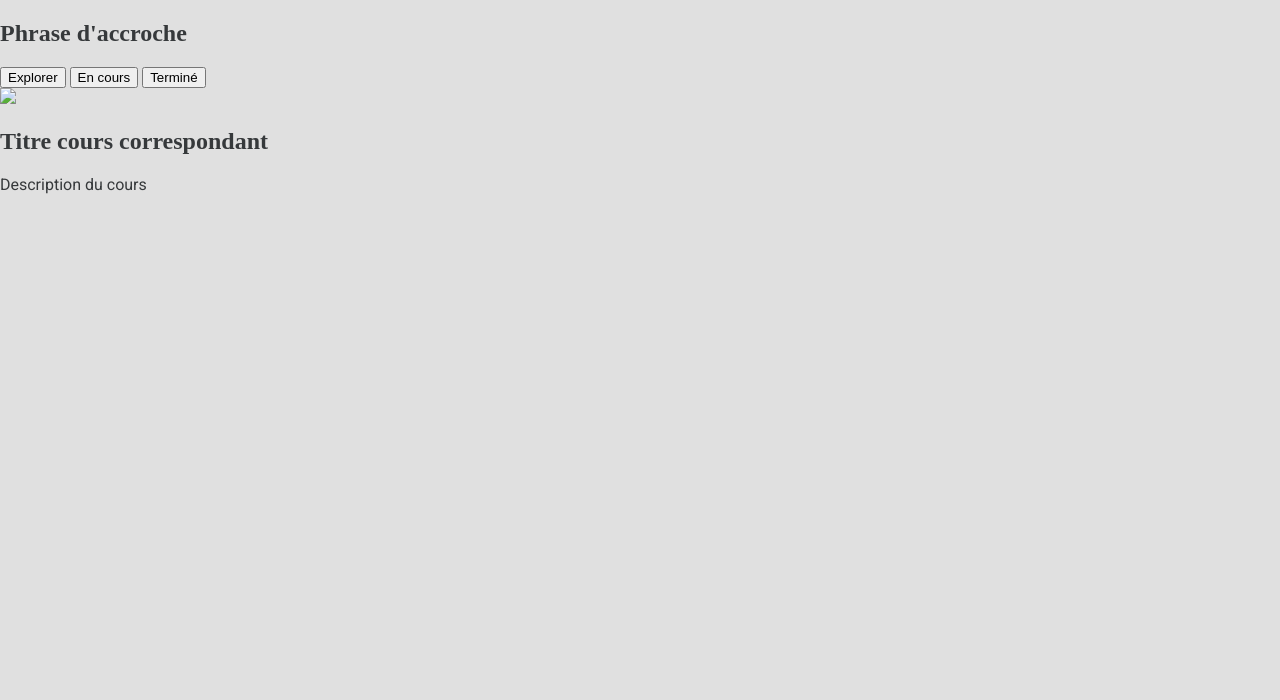
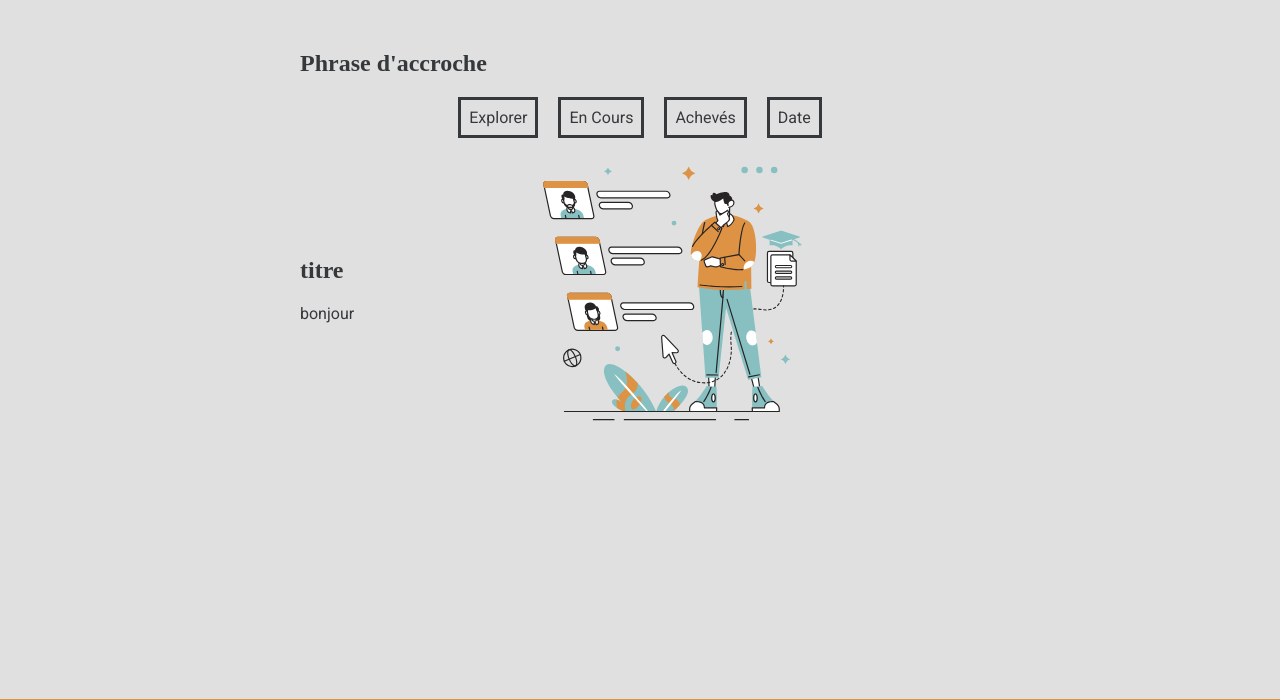
Before and after one commit to thomasbenas/DAW, a PHP site: page /cours in a window 1280 px wide. Shown: the part 57-757 px from the top of the page. Run offline with PHP 8.4, Linux system fonts and the light colour scheme; some libraries are stand-ins or nearby versions; some web fonts are replaced.

Commit message:
[add] vue index du cours (sans modèle)
Ajout de la vue du cours mais sans le modèle.

```diff
--- a/src/views/cours/index.php
+++ b/src/views/cours/index.php
@@ -1,22 +1,40 @@
-<div id="pageCours">
+<div class="container">
     <h1>Phrase d'accroche</h1>
 
-    <div class="listeOutilsCours">
-        <button class="outilsCours">Explorer</button>
-        <button class="outilsCours">En cours</button>
-        <button class="outilsCours">Terminé</button>
+    <div class="buttons">
+        <div class="button">
+            <div class="button-content">Explorer</div>
+        </div>
+        <div class="button">
+            <div class="button-content">En Cours</div>
+        </div>
+        <div class="button">
+            <div class="button-content">Achevés</div>
+        </div>
+        <div class="button">
+            <div class="button-content">Date</div>
+        </div>
     </div>
-    <div class="listeCours">
+    <div class="lists">
+        <div class="list">
+            <div class="list-text">
+                <h2>titre</h2>
+                <p>bonjour</p>
+            </div>
+            <img class="list-img" src="./assets/images/online-courses.svg" alt="">
+        </div>
+    </div>
+
+</div>
+
+
         <!--</*?php /** @var array $courses */
         foreach ($courses as $cours): ?> -->
-        <div class="cours">    <!-- <a href="cours/voir/</*?= $cours['slug'] ?>"></*?= $cours['id'] ?></a> -->
-        <img class="imageCours" src="https://via.placeholder.com/150">           <!-- <img src"</*?= cours['image-path]?>" > -->
-            <div class="descCours">
-                <h2>Titre cours correspondant</h2>  <!--<h2></*?= $cours['slug'] ?></h2> -->
-                <p>Description du cours</p>         <!--<h2></*?= $cours['desc'] ?></h2> -->
-            </div>
-        </div>
-    </div>
+       <!-- <a href="cours/voir/</*?= $cours['slug'] ?>"></*?= $cours['id'] ?></a> -->
+
+
         <!--</*?php endforeach ?> -->
-    </div>
-</div>
+
+            <!-- <img src"</*?= cours['image-path]?>" > -->
+            <!--<h2></*?= $cours['slug'] ?></h2> -->
+            <!--<h2></*?= $cours['desc'] ?></h2> -->
```
